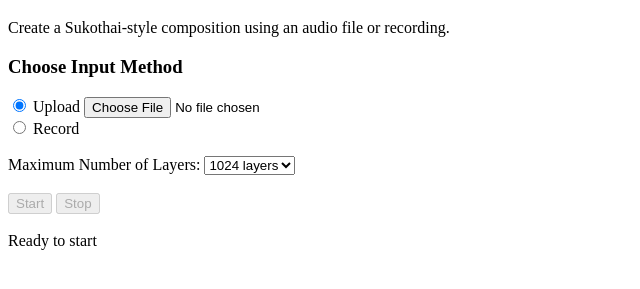
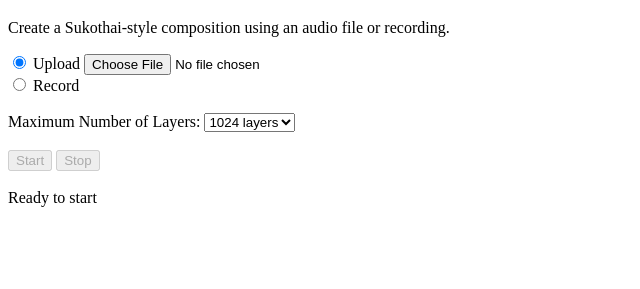
Before and after one commit to xpertprofessional/sukothai, a plain HTML site: page index.html in a window 1280 px wide. Shown: the part 61-350 px from the top of the page, without its empty margins (0-640 px from the left). Drawn offline with Linux system fonts and the light colour scheme.

Commit message:
Update index.html

```diff
--- a/index.html
+++ b/index.html
@@ -6,15 +6,11 @@
 <body>
   <h1>Sukothai Generator</h1>
   <p>Create a Sukothai-style composition using an audio file or recording.</p>
-
-  <div>
-    <h3>Choose Input Method</h3>
     <div>
       <input type="radio" name="inputMethod" id="fileMethod" value="file" checked>
       <label for="fileMethod">Upload</label>
       <input type="file" id="fileInput" accept="audio/*">
     </div>
-
     <div>
       <input type="radio" name="inputMethod" id="recordMethod" value="record">
       <label for="recordMethod">Record</label>
@@ -23,7 +19,7 @@
         <span id="recordingTime">00:00</span>
       </span>
     </div>
-  </div>
+
 <br>
   <div>
     <label for="maxLayers">Maximum Number of Layers:</label>
@@ -40,7 +36,6 @@
       <option value="9">512 layers</option>
       <option value="10" selected>1024 layers</option>
       <option value="11">2048 layers</option>
-      <option value="12">4096 layers</option>
     </select>
   </div>
 <br>
@@ -221,7 +216,6 @@
         try {
           source.stop();
         } catch (e) {
-          // Ignore already stopped sources
         }
       });
       activeSources = [];
```
